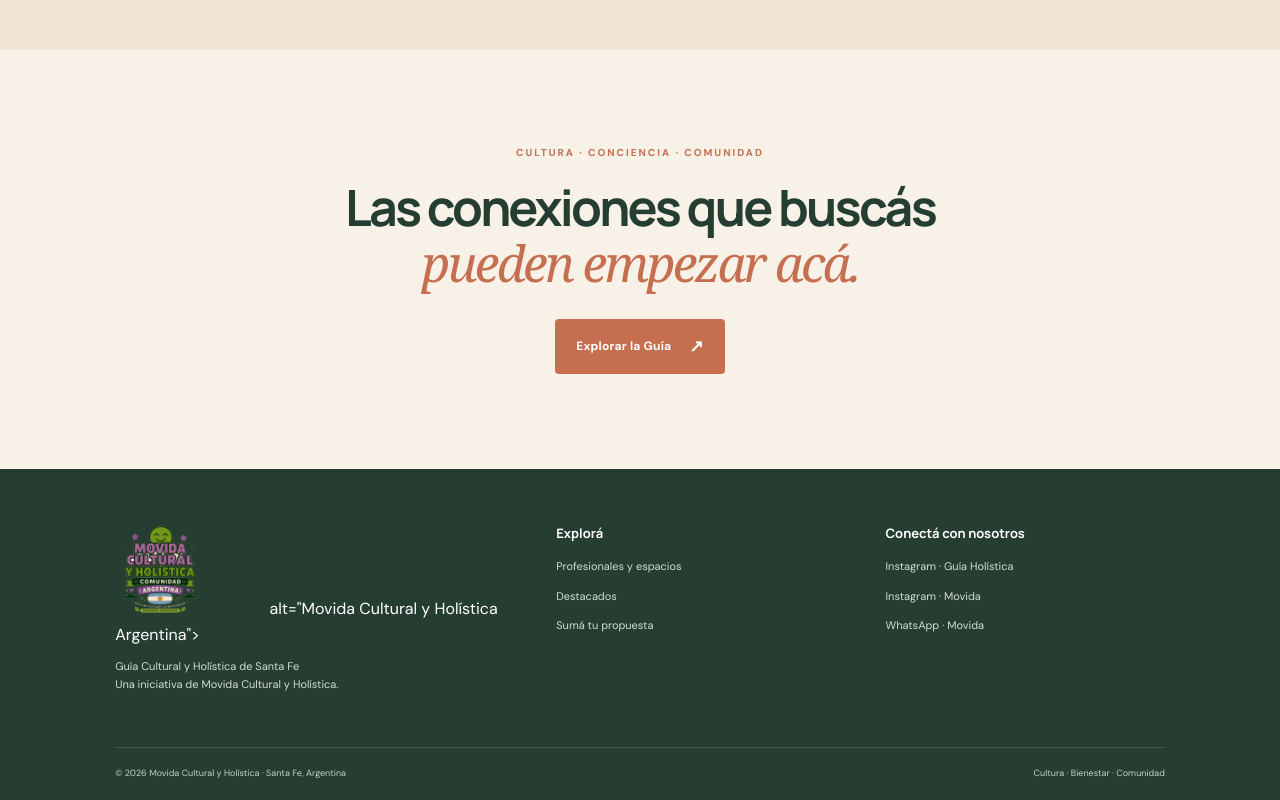
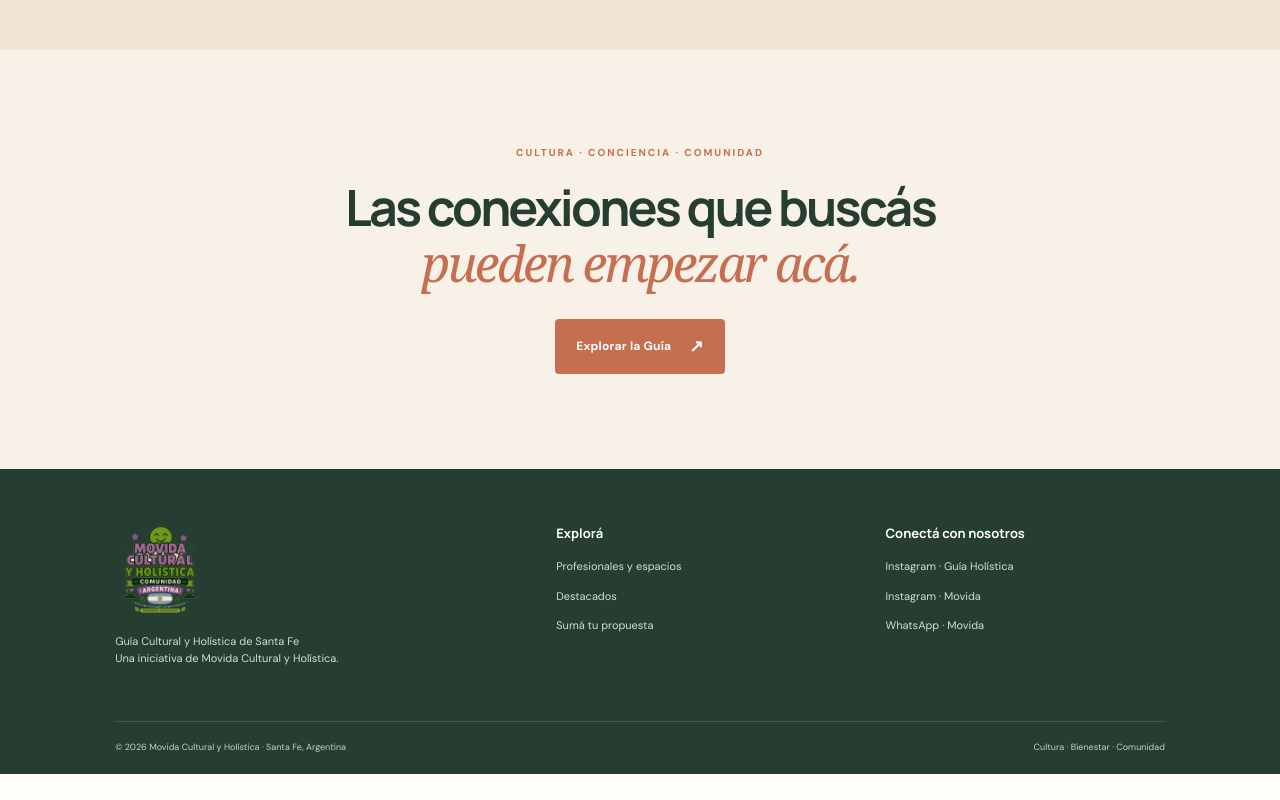
Before and after one commit to movidaculturalyholistica-argentina/guia-cultural-holistica-santa-fe, a plain HTML site: page index.html in a window 1280 px wide. Shown: the part 3530-4330 px from the top of the page. After the commit the page ends 4304 px from the top, so only its background shows below. Drawn offline with Linux system fonts and the light colour scheme.

Commit message:
Limpiar código del logo en el footer

```diff
--- a/index.html
+++ b/index.html
@@ -26,6 +26,6 @@
 <section class="video-section"><div class="video-symbol">▶</div><div><span class="eyebrow">MOViDA EN VIDEO</span><h2>Tu propuesta,<br><em>en movimiento.</em></h2><p>Un espacio audiovisual para conocer profesionales, experiencias y proyectos a través de videos publicados en el canal oficial de Movida.</p></div><span class="coming-soon">ESPACIO AUDIOVISUAL</span></section>
 <section class="final-cta"><span class="eyebrow">CULTURA · CONCIENCIA · COMUNIDAD</span><h2>Las conexiones que buscás<br><em>pueden empezar acá.</em></h2><a class="btn btn-primary" href="#explorar">Explorar la Guía <span>↗</span></a></section>
 </main>
-<footer class="footer"><div class="footer-main"><div class="footer-brand"><div class="movida-logo"><img src="assets/LOGO GITHUB.png" alt="Movida Cultural y Holística Argentina"> alt="Movida Cultural y Holística Argentina"></div><p>Guía Cultural y Holística de Santa Fe<br>Una iniciativa de Movida Cultural y Holística.</p></div><div><b>Explorá</b><a href="#explorar">Profesionales y espacios</a><a href="#destacados">Destacados</a><a href="#sumate">Sumá tu propuesta</a></div><div><b>Conectá con nosotros</b><a href="https://www.instagram.com/guiaholisticasantafe/" target="_blank" rel="noopener">Instagram · Guía Holística</a><a href="https://www.instagram.com/movidaculturalyholistica/" target="_blank" rel="noopener">Instagram · Movida</a><a href="https://wa.me/5492944247182" target="_blank" rel="noopener">WhatsApp · Movida</a></div></div><div class="footer-bottom"><span>© <span id="year"></span> Movida Cultural y Holística · Santa Fe, Argentina</span><span>Cultura · Bienestar · Comunidad</span></div></footer>
+<footer class="footer"><div class="footer-main"><div class="footer-brand"><div class="movida-logo"><img src="assets/LOGO GITHUB.png" alt="Movida Cultural y Holística Argentina"></div><p>Guía Cultural y Holística de Santa Fe<br>Una iniciativa de Movida Cultural y Holística.</p></div><div><b>Explorá</b><a href="#explorar">Profesionales y espacios</a><a href="#destacados">Destacados</a><a href="#sumate">Sumá tu propuesta</a></div><div><b>Conectá con nosotros</b><a href="https://www.instagram.com/guiaholisticasantafe/" target="_blank" rel="noopener">Instagram · Guía Holística</a><a href="https://www.instagram.com/movidaculturalyholistica/" target="_blank" rel="noopener">Instagram · Movida</a><a href="https://wa.me/5492944247182" target="_blank" rel="noopener">WhatsApp · Movida</a></div></div><div class="footer-bottom"><span>© <span id="year"></span> Movida Cultural y Holística · Santa Fe, Argentina</span><span>Cultura · Bienestar · Comunidad</span></div></footer>
 <a class="whatsapp-float" href="https://wa.me/5492944247182" target="_blank" rel="noopener" aria-label="Contactar a Movida por WhatsApp">✆</a>
 <script src="app.js"></script></body></html>
```
